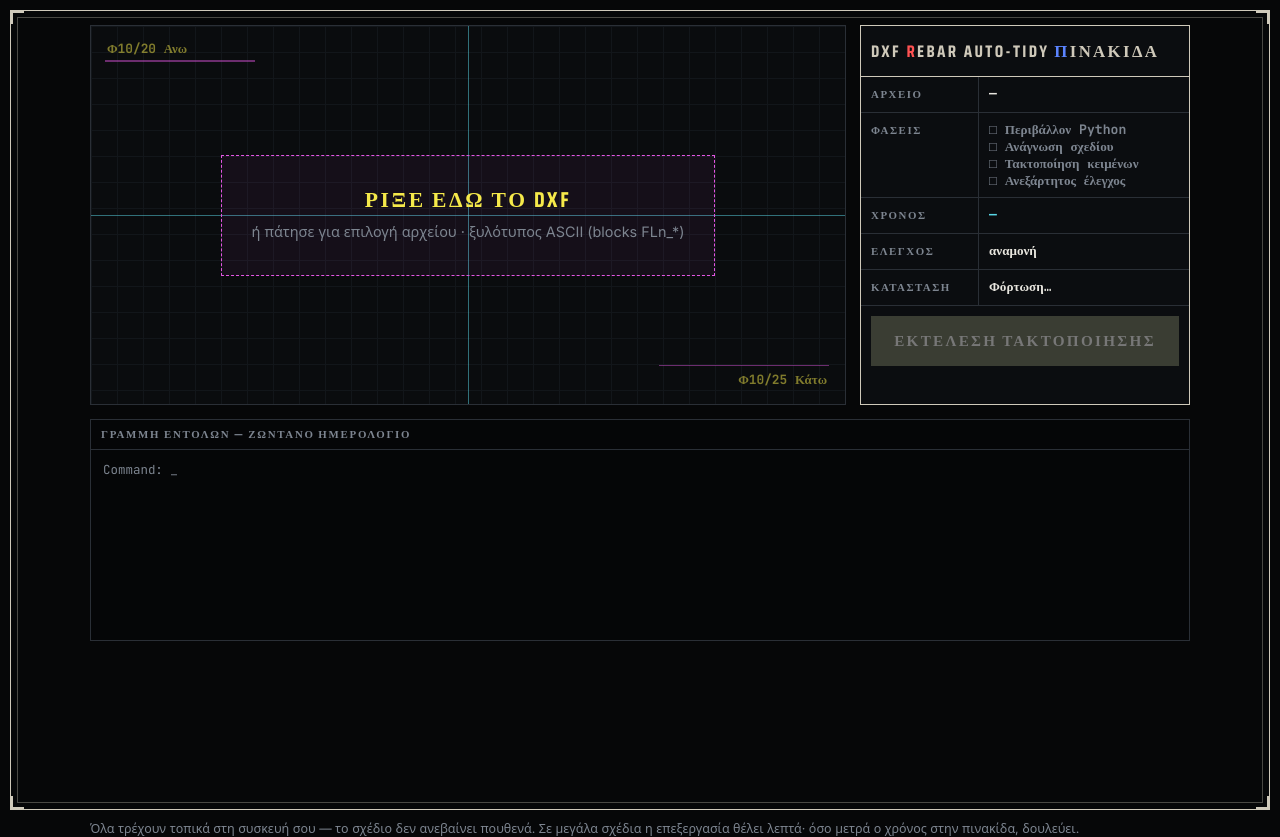
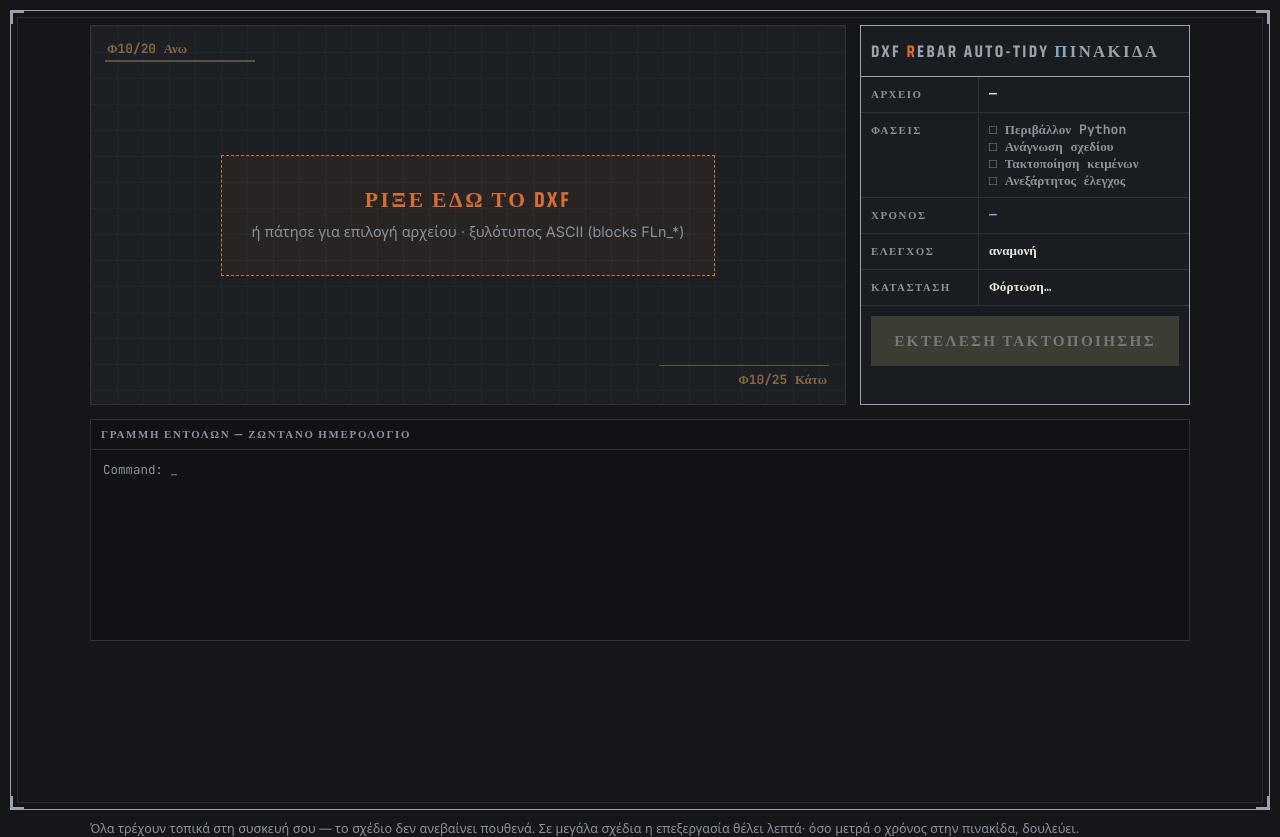
Before and after one commit to axoul1979-pixel/dxf-rebar-organizer, a plain HTML site: page index.html in a window 1280 px wide. Drawn offline with Linux system fonts and the light colour scheme.

Commit message:
Add files via upload

```diff
--- a/index.html
+++ b/index.html
@@ -7,16 +7,16 @@
 <link rel="preconnect" href="https://fonts.googleapis.com">
 <link href="https://fonts.googleapis.com/css2?family=Saira+Condensed:wght@500;700&family=Inter:wght@400;600&family=JetBrains+Mono:wght@400;700&display=swap" rel="stylesheet">
 <style>
-  :root{ --paper:#060708; --field:#0a0c0e; --frame:#cfc9ba; --dim:#7d8590;
-         --y:#f5e94a; --mg:#e356e3; --cy:#58d6e6; --bl:#5b84ff; --rd:#ff5252; --ok:#43d17a;
-         --hair:#2a2f36; }
+  :root{ --paper:#141619; --field:#1c1f23; --frame:#9aa3ad; --dim:#8b939c;
+         --y:#d96c2f; --mg:#d96c2f; --cy:#7fa6c9; --bl:#7fa6c9; --rd:#d96c2f; --ok:#58c98a;
+         --hair:#2e3339; }
   *{box-sizing:border-box}
   body{ margin:0; background:var(--paper); color:#e8e6df;
         font-family:Inter,system-ui,sans-serif; }
   /* ΠΛΑΙΣΙΟ ΦΥΛΛΟΥ ΣΧΕΔΙΟΥ */
   .sheet{ min-height:100vh; margin:10px; border:1px solid var(--frame); position:relative;
           padding:14px; }
-  .sheet::before{ content:""; position:absolute; inset:6px; border:1px solid #cfc9ba55; pointer-events:none; }
+  .sheet::before{ content:""; position:absolute; inset:6px; border:1px solid #4a515866; pointer-events:none; }
   .tick{ position:absolute; width:14px; height:14px; border-color:var(--frame); border-style:solid; border-width:0; }
   .tick.tl{ top:-1px; left:-1px; border-top-width:3px; border-left-width:3px; }
   .tick.tr{ top:-1px; right:-1px; border-top-width:3px; border-right-width:3px; }
@@ -28,28 +28,25 @@
 
   /* ΠΕΔΙΟ ΣΧΕΔΙΑΣΗΣ = drop zone */
   .field{ position:relative; background:var(--field); border:1px solid var(--hair);
-          min-height:380px; cursor:crosshair; overflow:hidden;
-          background-image: linear-gradient(#12161a 1px, transparent 1px),
-                            linear-gradient(90deg,#12161a 1px, transparent 1px);
+          min-height:380px; cursor:pointer; overflow:hidden;
+          background-image: linear-gradient(#22262b 1px, transparent 1px),
+                            linear-gradient(90deg,#22262b 1px, transparent 1px);
           background-size: 26px 26px; }
-  .xh{ position:absolute; pointer-events:none; opacity:.5; }
-  #xhv{ top:0; bottom:0; width:1px; background:var(--cy); left:50%; }
-  #xhh{ left:0; right:0; height:1px; background:var(--cy); top:50%; }
   .target{ position:absolute; inset:0; display:flex; flex-direction:column; gap:10px;
            align-items:center; justify-content:center; text-align:center; padding:20px; }
-  .tbox{ border:1.5px dashed var(--mg); padding:26px 30px; background:#e356e30d; transition:.15s; }
-  .field.hover .tbox{ border-color:var(--y); background:#f5e94a14; }
+  .tbox{ border:1.5px dashed var(--mg); padding:26px 30px; background:#d96c2f10; transition:.15s; }
+  .field.hover .tbox{ border-color:#e8944f; background:#d96c2f18; }
   .field.hasfile .tbox{ border-style:solid; border-color:var(--ok); }
   .tbox h2{ margin:0 0 6px; font:700 1.35rem 'Saira Condensed'; letter-spacing:.12em;
             color:var(--y); text-transform:uppercase; }
   .tbox p{ margin:0; color:var(--dim); font-size:.9rem; }
   .tbox .fname{ color:var(--ok); font:700 .95rem 'JetBrains Mono'; margin-top:8px; }
-  .rebar{ position:absolute; font:700 .8rem 'JetBrains Mono'; color:var(--y); opacity:.5;
+  .rebar{ position:absolute; font:700 .8rem 'JetBrains Mono'; color:#e0a35c; opacity:.55;
           pointer-events:none; }
-  .bar{ position:absolute; background:var(--mg); opacity:.45; pointer-events:none; }
+  .bar{ position:absolute; background:#8b6f5a; opacity:.6; pointer-events:none; }
 
   /* ΠΙΝΑΚΙΔΑ ΣΧΕΔΙΟΥ */
-  .tblock{ border:1px solid var(--frame); background:#0b0d10; font-size:.85rem; }
+  .tblock{ border:1px solid var(--frame); background:#191c20; font-size:.85rem; }
   .tb-row{ display:grid; grid-template-columns: 118px 1fr; border-bottom:1px solid var(--hair); }
   .tb-row:last-child{ border-bottom:0; }
   .tb-k{ padding:9px 10px; color:var(--dim); font:700 .68rem 'Saira Condensed';
@@ -65,20 +62,20 @@
   .actions{ padding:10px; display:flex; flex-direction:column; gap:8px; }
   button{ width:100%; padding:13px; border:0; cursor:pointer; text-transform:uppercase;
           font:700 .95rem 'Saira Condensed'; letter-spacing:.15em; }
-  #run{ background:var(--y); color:#111; } #run:disabled{ background:#3a3d33; color:#777; cursor:default; }
-  a#dl{ display:none; text-decoration:none; } a#dl button{ background:var(--ok); color:#052112; }
-  .spin{ display:none; width:14px; height:14px; border-radius:50%; border:2.5px solid #58d6e633;
+  #run{ background:var(--y); color:#1a0e05; } #run:disabled{ background:#3a3d33; color:#777; cursor:default; }
+  a#dl{ display:none; text-decoration:none; } a#dl button{ background:#14291d; color:var(--ok); border:1px solid var(--ok); }
+  .spin{ display:none; width:14px; height:14px; border-radius:50%; border:2.5px solid #7fa6c933;
          border-top-color:var(--cy); animation:sp 1s linear infinite; vertical-align:-2px; margin-right:7px;}
   @keyframes sp{ to{ transform:rotate(360deg);} }
   .running .spin{ display:inline-block; }
   #timer{ color:var(--cy); }
 
   /* ΓΡΑΜΜΗ ΕΝΤΟΛΩΝ */
-  .cmd{ grid-column:1 / -1; border:1px solid var(--hair); background:#050607; }
+  .cmd{ grid-column:1 / -1; border:1px solid var(--hair); background:#101215; }
   .cmd .bar-t{ padding:6px 10px; border-bottom:1px solid var(--hair); color:var(--dim);
                font:700 .68rem 'Saira Condensed'; letter-spacing:.16em; }
   #log{ padding:10px 12px; height:190px; overflow-y:auto; white-space:pre-wrap;
-        font:400 .78rem/1.55 'JetBrains Mono'; color:#c3f2c3; }
+        font:400 .78rem/1.55 'JetBrains Mono'; color:#b9d8c2; }
   #log::before{ content:"Command: _\A"; color:var(--dim); }
   footer{ max-width:1100px; margin:10px auto 0; color:var(--dim); font-size:.78rem; }
   @media (prefers-reduced-motion: reduce){ .spin{ animation:none; } }
@@ -90,7 +87,6 @@
   <div class="grid">
 
     <div class="field" id="drop">
-      <div class="xh" id="xhv"></div><div class="xh" id="xhh"></div>
       <span class="rebar" style="top:14px;left:16px">Φ10/20 Ανω</span>
       <span class="rebar" style="bottom:16px;right:18px">Φ10/25 Κάτω</span>
       <span class="bar" style="top:34px;left:14px;width:150px;height:1.5px"></span>
@@ -1219,13 +1215,12 @@ $("run").addEventListener("click", () => {
   worker.postMessage({type:"run", buf: copy}, [copy]);
 });
 
-// σταυρόνημα που ακολουθεί τον δείκτη μέσα στο πεδίο
-const fld = document.getElementById("drop");
-fld.addEventListener("pointermove", ev => {
-  const r = fld.getBoundingClientRect();
-  document.getElementById("xhv").style.left = (ev.clientX - r.left) + "px";
-  document.getElementById("xhh").style.top  = (ev.clientY - r.top) + "px";
-});
+// ΚΡΙΣΙΜΟ: αν το αρχείο πέσει ΕΚΤΟΣ ζώνης, ο browser ΕΓΚΑΤΑΛΕΙΠΕΙ τη σελίδα
+// και ανοίγει το DXF ως κείμενο (αυτό έβλεπες). Πλέον ΟΛΗ η σελίδα δέχεται
+// τη ρίψη και τη δρομολογεί στη ζώνη - πουθενά πλοήγηση.
+["dragover","drop"].forEach(e => window.addEventListener(e, ev => ev.preventDefault()));
+window.addEventListener("drop", ev => { const f = ev.dataTransfer && ev.dataTransfer.files[0]; if (f) takeFile(f); });
+
 </script>
 </body>
 </html>
```
